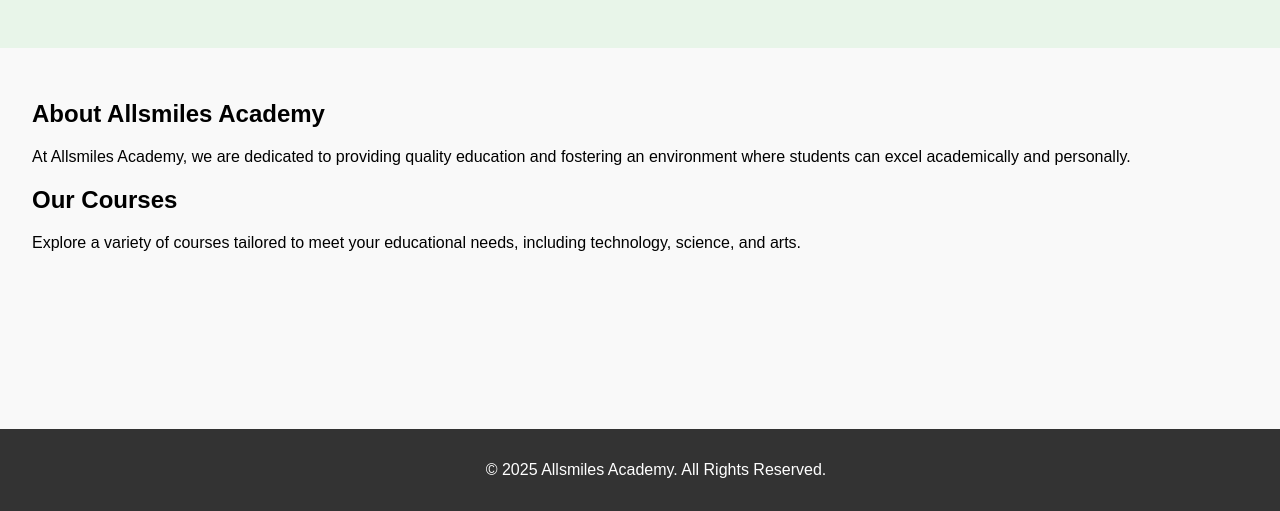
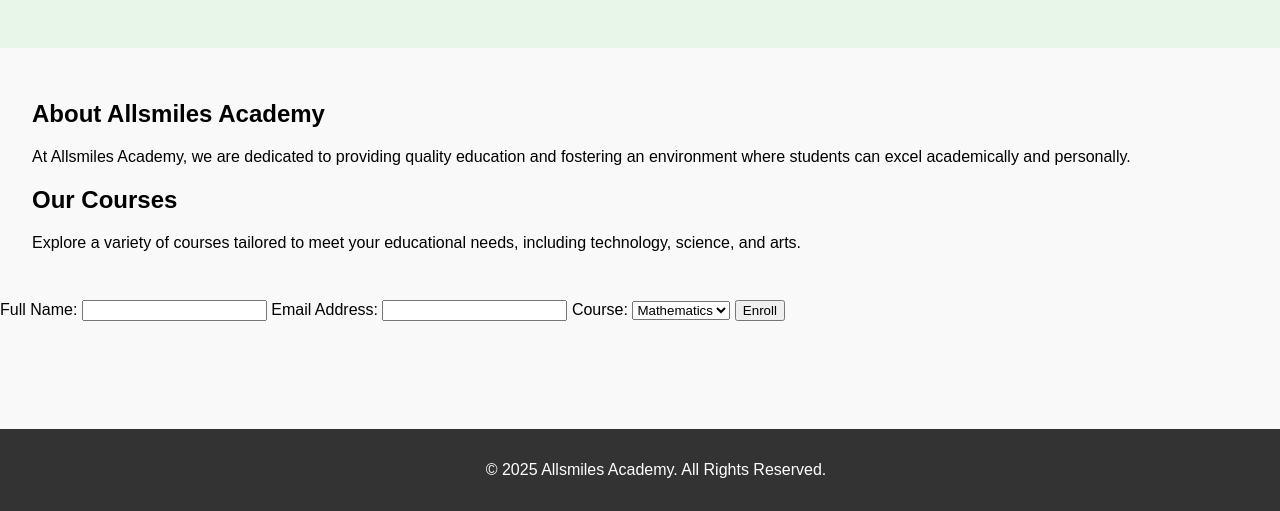
Before and after one commit to OGUNYOMI/school, a plain HTML site: page index.html in a window 1280 px wide. Shown: the part 289-800 px from the top of the page. Drawn offline with Linux system fonts and the light colour scheme.

Commit message:
Added some features

```diff
--- a/index.html
+++ b/index.html
@@ -72,17 +72,25 @@
 																						          </nav>
 																							       <div class="hero">
 																								                <h1>Unlock Your Potential</h1>
-																										         <p>Empowering students with knowledge and skills for a brighter future.</p>
-																											      </div>
-																											           <div class="content">
-																													            <h2>About Allsmiles Academy</h2>
-																														             <p>
-																															                  At Allsmiles Academy, we are dedicated to providing quality education and fostering an environment where students can excel academically and personally.
-																																	           </p>
-																																		            <h2>Our Courses</h2>
-																																			             <p>
-																																				                  Explore a variety of courses tailored to meet your educational needs, including technology, science, and arts.
-																																						           </p>
-																																							        </div>												<footer>												<p>&copy; 2025 Allsmiles Academy. All Rights Reserved.</p>				        </footer>
+																			 <p>Empowering students with knowledge and skills for a brighter future.</p>	    </div>									  <div class="content">
+	<h2>About Allsmiles Academy</h2>
+	<p>At Allsmiles Academy, we are dedicated to providing quality education and fostering an environment where students can excel academically and personally.</p>
+										<h2>Our Courses</h2>
+	<p>Explore a variety of courses tailored to meet your educational needs, including technology, science, and arts.</p>
+    </div>
+    <form action="/submit" method="post">
+	<label for="name">Full Name:</label>
+	<input type="text" id="name" name="name" required>
+		 <label for="email">Email Address:</label>
+	        <input type="email" id="email" name="email" required>
+		<label for="course">Course:</label>
+	 <select id="course" name="course">
+	 	<option value="math">Mathematics</option>
+		<option value="science">Science</option>
+		<option value="english">English</option>
+	 </select>
+	 	<button type="submit">Enroll</button>
+    </form>
+  <footer>								       <p>&copy; 2025 Allsmiles Academy. All Rights Reserved.</p>	        </footer>
 </body>
 </html>
```
